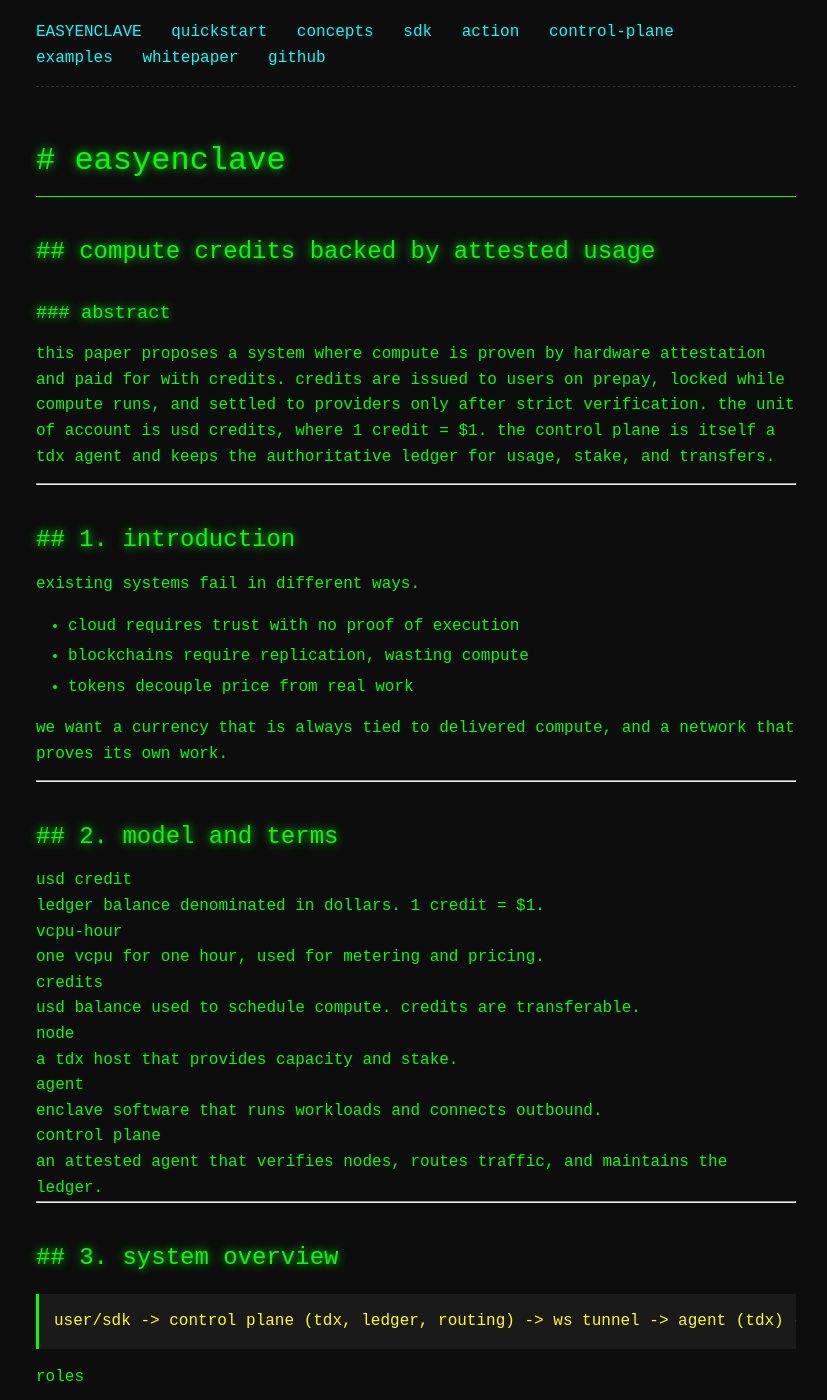
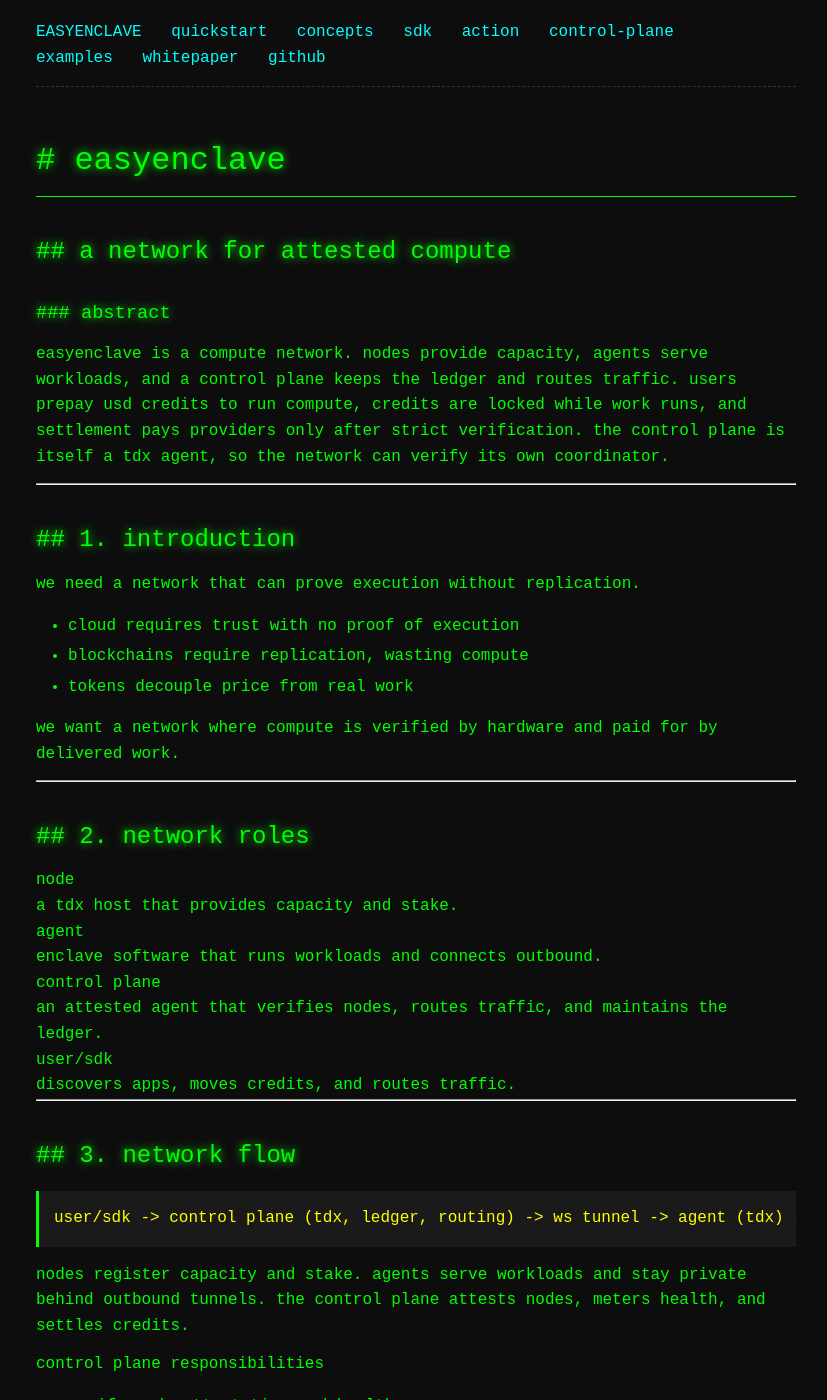
Before and after one commit to posix4e/easy-enclave, a Jekyll site: the page built from docs/whitepaper.md, in a window 1280 px wide and 1400 px high. Shown: the whole window, without its empty margins (224-1051 px from the left). Built offline with Jekyll 4.4.1, drawn with Linux system fonts in a browser that asks for light colours; some of the changed text lies outside the part shown.

Commit message:
Refocus whitepaper on network

````diff
--- a/docs/whitepaper.md
+++ b/docs/whitepaper.md
@@ -5,39 +5,30 @@ title: whitepaper
 
 # easyenclave
 
-## compute credits backed by attested usage
+## a network for attested compute
 
 ### abstract
 
-this paper proposes a system where compute is proven by hardware attestation and paid for with credits.
-credits are issued to users on prepay, locked while compute runs, and settled to providers only after
-strict verification. the unit of account is usd credits, where 1 credit = $1. the control plane is
-itself a tdx agent and keeps the authoritative ledger for usage, stake, and transfers.
+easyenclave is a compute network. nodes provide capacity, agents serve workloads, and a control plane
+keeps the ledger and routes traffic. users prepay usd credits to run compute, credits are locked while
+work runs, and settlement pays providers only after strict verification. the control plane is itself a
+tdx agent, so the network can verify its own coordinator.
 
 ---
 
 ## 1. introduction
 
-existing systems fail in different ways.
+we need a network that can prove execution without replication.
 
 - cloud requires trust with no proof of execution
 - blockchains require replication, wasting compute
 - tokens decouple price from real work
 
-we want a currency that is always tied to delivered compute, and a network that proves its own work.
+we want a network where compute is verified by hardware and paid for by delivered work.
 
 ---
 
-## 2. model and terms
-
-usd credit
-: ledger balance denominated in dollars. 1 credit = $1.
-
-vcpu-hour
-: one vcpu for one hour, used for metering and pricing.
-
-credits
-: usd balance used to schedule compute. credits are transferable.
+## 2. network roles
 
 node
 : a tdx host that provides capacity and stake.
@@ -48,19 +39,20 @@ agent
 control plane
 : an attested agent that verifies nodes, routes traffic, and maintains the ledger.
 
+user/sdk
+: discovers apps, moves credits, and routes traffic.
+
 ---
 
-## 3. system overview
+## 3. network flow
 
 ```
 user/sdk -> control plane (tdx, ledger, routing) -> ws tunnel -> agent (tdx) -> backend
 ```
 
-roles
-- users and sdks discover apps, move credits, and route traffic.
-- nodes register capacity and stake.
-- agents serve workloads and stay private behind outbound tunnels.
-- the control plane attests nodes, meters health, and settles credits.
+nodes register capacity and stake.
+agents serve workloads and stay private behind outbound tunnels.
+the control plane attests nodes, meters health, and settles credits.
 
 control plane responsibilities
 - verify node attestation and health
@@ -70,7 +62,13 @@ control plane responsibilities
 
 ---
 
-## 4. credits, spending, settlement
+## 4. credits and settlement
+
+usd credit
+: ledger balance denominated in dollars. 1 credit = $1.
+
+vcpu-hour
+: one vcpu for one hour, used for metering and pricing.
 
 credits are minted to users on prepay. spending locks credits to a period. settlement happens
 at the end of the period and pays providers only if all checks pass.
@@ -99,7 +97,7 @@ control plane ledger to be online.
 
 ---
 
-## 6. pricing
+## 6. pricing and routing
 
 nodes publish a usd price per vcpu-hour.
 the control plane routes traffic to the lowest effective price among eligible nodes,
@@ -216,8 +214,8 @@ response = client.get("/api/private")
 
 ## summary
 
-- usd credits are the unit of account
-- users prepay credits, providers are paid after settlement
+- the network is built from nodes, agents, and an attested control plane
+- users prepay usd credits, providers are paid after settlement
 - tdx attestation proves execution
 - stake provides availability guarantees
 - the control plane maintains the ledger and routes traffic
````
